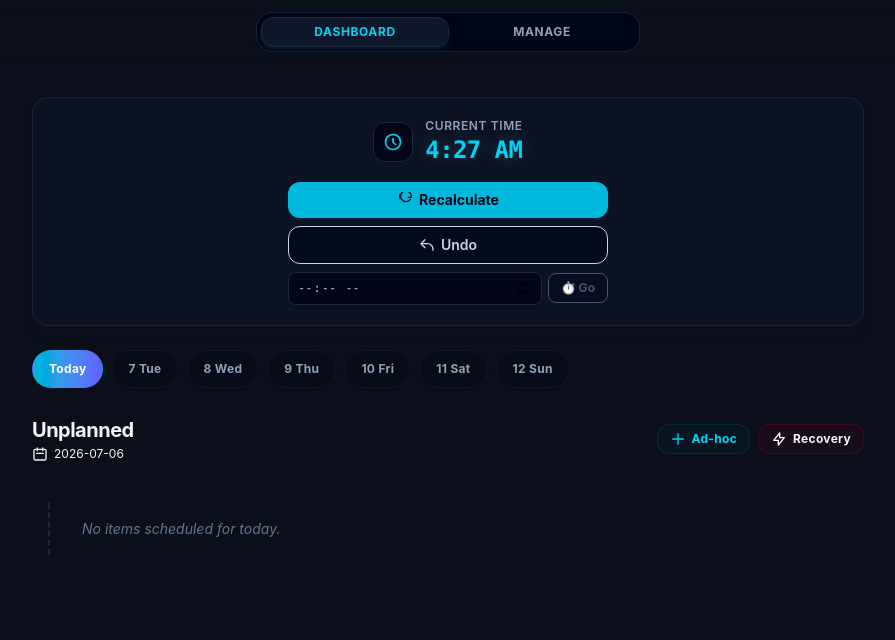
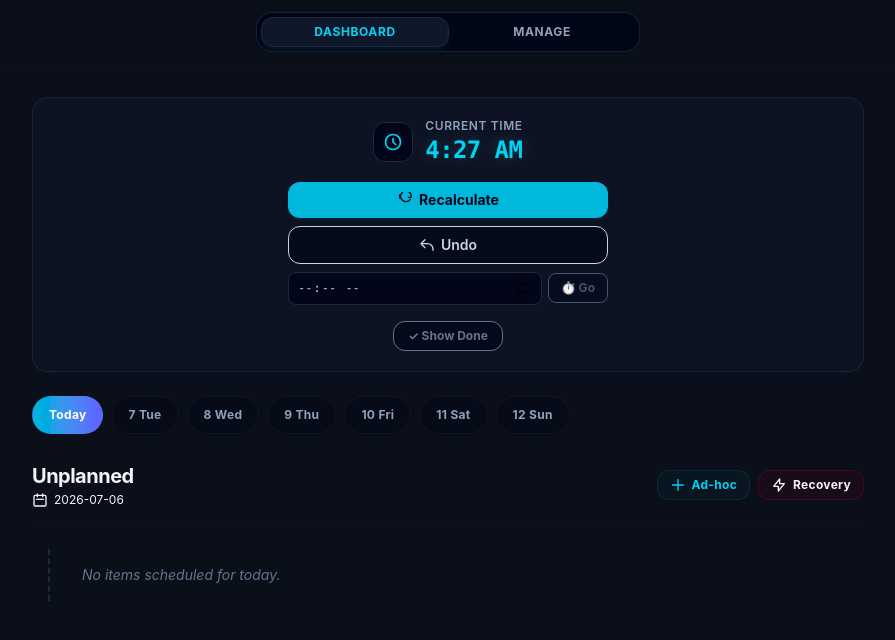
Before and after one commit to projg13/to-live, a React (Vite) app: page / in a window 1280 px wide. Shown: the top 640 px of the page, without its empty margins (192-1087 px from the left). Built offline with nearby package versions, Linux system fonts and the light colour scheme.

Commit message:
Restore Show Done toggle button on Dashboard

```diff
--- a/src/components/Dashboard.tsx
+++ b/src/components/Dashboard.tsx
@@ -98,7 +98,7 @@ function Dashboard() {
   const [customRecalcTime, setCustomRecalcTime] = useState('')
 
   const showDebug = false
-  const showCompleted = false
+  const [showCompleted, setShowCompleted] = useState(false)
   const [debugTimeOverride, setDebugTimeOverride] = useState<number | null>(null)
   const [debugDateOverride, setDebugDateOverride] = useState<string | null>(null)
 
@@ -292,6 +292,22 @@ function Dashboard() {
               </button>
             </div>
           </div>
+          {/* Show completed toggle */}
+          <button
+            onClick={() => setShowCompleted(!showCompleted)}
+            className={`self-center px-3.5 py-1.5 rounded-xl text-xs font-bold transition-all border active:scale-95 cursor-pointer ${
+              showCompleted
+                ? 'bg-emerald-950/30 text-emerald-400 border-emerald-800/40'
+                : 'bg-slate-950/65 text-slate-500 border-slate-850 hover:bg-slate-900'
+            }`}
+          >
+            ✓ {showCompleted ? 'Hide Done' : 'Show Done'}
+            {dayDoneItems.length > 0 && (
+              <span className={`ml-1.5 px-1.5 py-0.5 rounded-full text-[10px] font-bold ${
+                showCompleted ? 'bg-emerald-800/40 text-emerald-300' : 'bg-slate-800 text-slate-400'
+              }`}>{dayDoneItems.length}</span>
+            )}
+          </button>
         </div>
 
         {/* Collapsible Debug Panel */}
```
